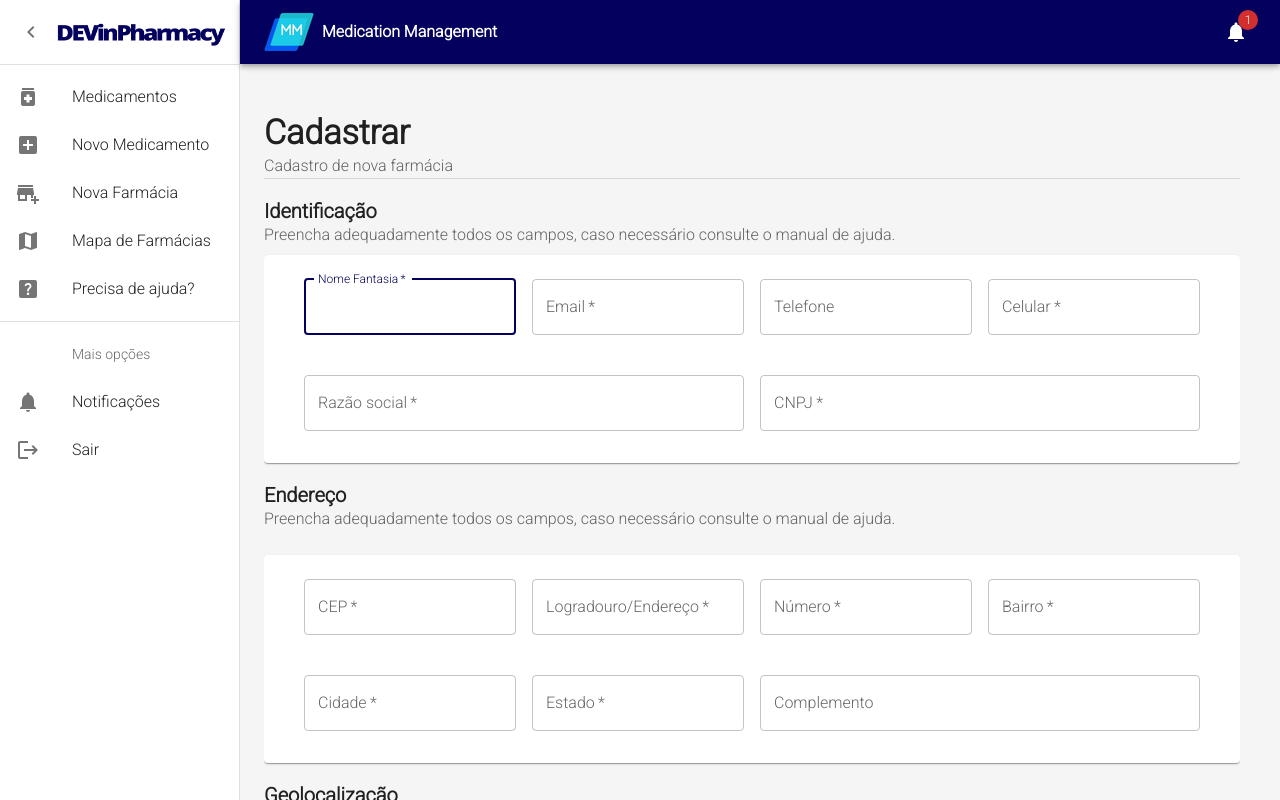
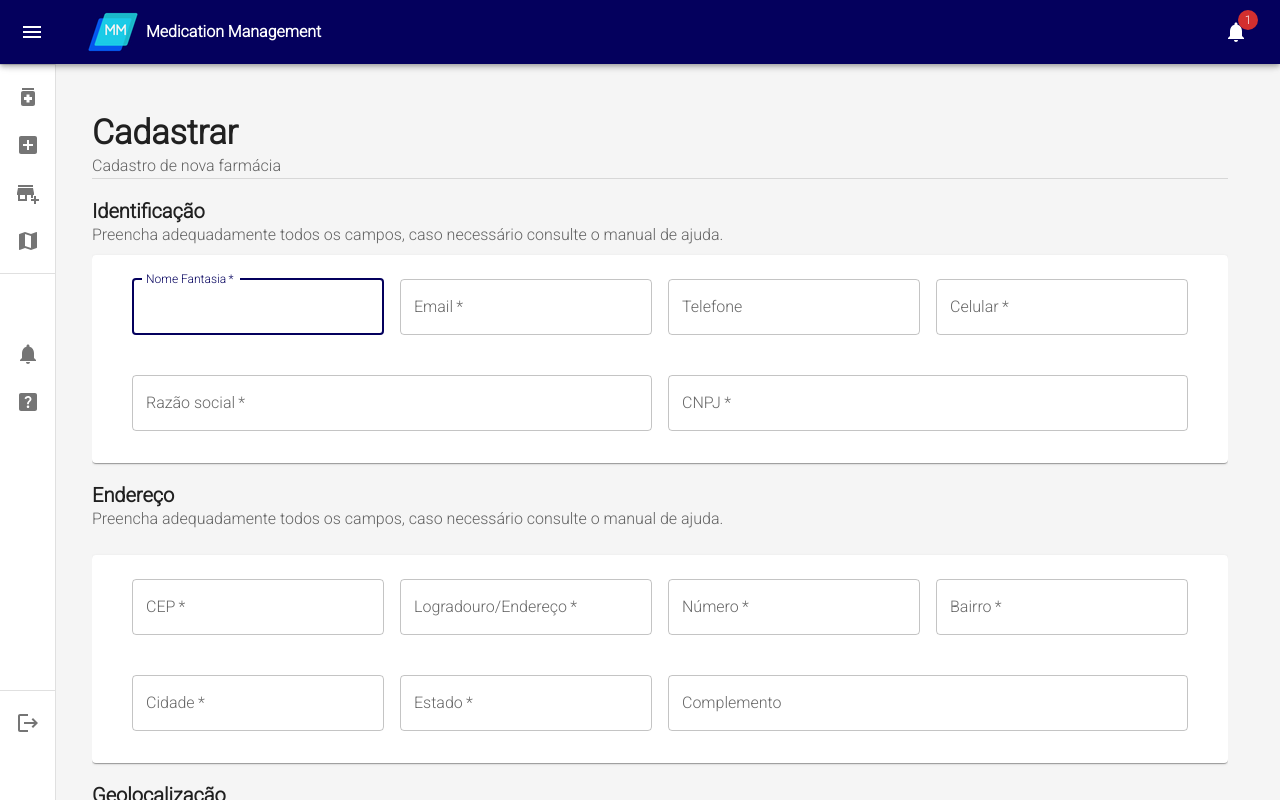
Before and after one commit to henriquemafra/DEVinPharmacy, a React (Vite) app: page /dashboard in a window 1280 px wide. Built offline with nearby package versions, Linux system fonts and the light colour scheme.

Commit message:
Refact: Style changes

```diff
--- a/src/components/dashboard/index.jsx
+++ b/src/components/dashboard/index.jsx
@@ -1,9 +1,9 @@
 import React from 'react';
 import { styled, useTheme } from '@mui/material/styles';
-import { CssBaseline, Drawer as MuiDrawer, Box, AppBar as MuiAppBar, Toolbar, List, Typography, Divider, IconButton, Badge, Container, Paper } from '@mui/material';
+import { CssBaseline, Drawer as MuiDrawer, Box, AppBar as MuiAppBar, Toolbar, List, Typography, ListItemButton, Divider, IconButton, Badge, Container, Paper } from '@mui/material';
 import { Menu as MenuIcon, ChevronLeft as ChevronLeftIcon, Notifications as NotificationsIcon } from '@mui/icons-material';
-import { mainListItems, secondaryListItems } from './listItems';
-import { Routes, Route  } from 'react-router-dom';
+import { mainListItems, secondaryListItems, terciaryListItems } from './listItems';
+import { Routes, Route } from 'react-router-dom';
 import NewDrugstore from '../drugstores';
 import NewMedicament from '../new-medicament';
 import Map from '../map';
@@ -51,7 +51,7 @@ const Drawer = styled(MuiDrawer, { shouldForwardProp: (prop) => prop !== 'open'
                 }),
                 width: theme.spacing(7),
                 [theme.breakpoints.up('sm')]: {
-                    width: theme.spacing(9),
+                    width: theme.spacing(7),
                 },
             }),
         },
@@ -63,7 +63,7 @@ export default function Dashboard() {
     const theme = useTheme();
 
 
-    const [open, setOpen] = React.useState(true);
+    const [open, setOpen] = React.useState(false);
     const toggleDrawer = () => {
         setOpen(!open);
     };
@@ -91,7 +91,7 @@ export default function Dashboard() {
                         <MenuIcon />
                     </IconButton>
                     <img
-                        style={{  }}
+                        style={{}}
                         alt="Logo"
                         src="\src\assets\img\logoSM.png"
                         width="50"
@@ -105,7 +105,8 @@ export default function Dashboard() {
                         noWrap
                         sx={{
                             flexGrow: 1,
-                            ml: 1  }}
+                            ml: 1
+                        }}
                     >
                         Medication Management
                     </Typography>
@@ -141,6 +142,14 @@ export default function Dashboard() {
                     {mainListItems} {/* Chama a lista de opções principais do menu. */}
                     <Divider sx={{ my: 1 }} />
                     {secondaryListItems} {/* Chama a lista secundária de opções do menu. */}
+                    <Divider sx={{
+                        mt: 34, [theme.breakpoints.up('sm')]: {
+                            mt: 33,
+                        },
+                    }} />
+                    <Box sx={{mt: 1}}>
+                    {terciaryListItems}
+                    </Box>
                 </List>
             </Drawer>
             <Box
@@ -156,14 +165,14 @@ export default function Dashboard() {
                 }}
             >
                 <Toolbar />
-                <Container maxWidth="lg" sx={{ my:3}}>
+                <Container maxWidth="lg" sx={{ my: 3 }}>
                     <Routes>
                         {/* Rotas internas para as opções do menu*/}
                         <Route path="/" element={<NewDrugstore />} />
                         <Route path="/newpharmacy" element={<NewDrugstore />} />
                         <Route path="/newmedicament" element={<NewMedicament />} />
                         <Route path="/map" element={<Map />} />
-                            <Route path="/medicaments" element={<Medicaments/>} />
+                        <Route path="/medicaments" element={<Medicaments />} />
                     </Routes>
                 </Container>
             </Box>
--- a/src/components/dashboard/listItems.jsx
+++ b/src/components/dashboard/listItems.jsx
@@ -40,12 +40,6 @@ export const mainListItems = (
       </ListItemIcon>
       <ListItemText primary="Mapa de Farmácias" />
     </ListItemButton>
-    <ListItemButton>
-      <ListItemIcon>
-        <HelpCenterIcon />
-      </ListItemIcon>
-      <ListItemText primary="Precisa de ajuda?" />
-    </ListItemButton>
   </React.Fragment>
 );
 
@@ -61,6 +55,19 @@ export const secondaryListItems = (
       <ListItemText primary="Notificações" />
     </ListItemButton>
     <ListItemButton>
+      <ListItemIcon>
+        <HelpCenterIcon />
+      </ListItemIcon>
+      <ListItemText primary="Ajuda" />
+    </ListItemButton>
+  </React.Fragment>
+
+
+);
+
+export const terciaryListItems = (
+  <React.Fragment>
+    <ListItemButton>
       <Link to="/" style={{ display: 'flex', alignItems: 'center', textDecoration: 'none', color: 'inherit' }}>
         <ListItemIcon>
           <LogoutIcon />
@@ -68,6 +75,6 @@ export const secondaryListItems = (
         <ListItemText primary="Sair" />
         </Link>
     </ListItemButton>
+  </React.Fragment>
 
-  </React.Fragment>
 );
```
Lines whose indentation alone changed are shown as unchanged.
